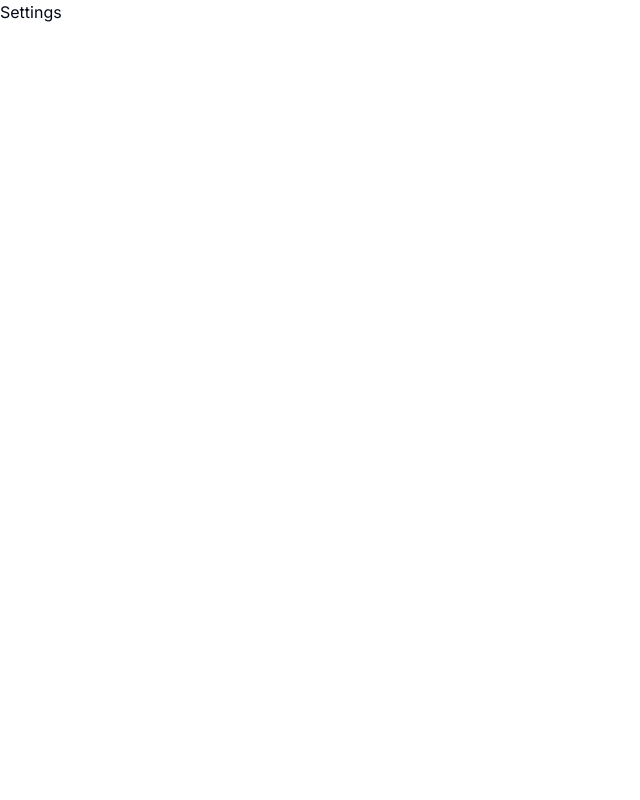
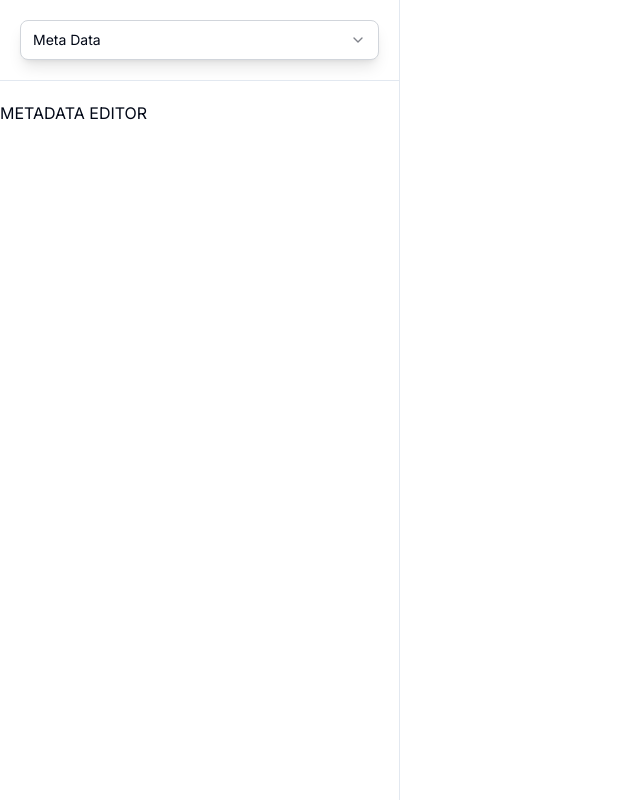
Before and after one commit to SalikJamal/nicolas-dashboard, a Next.js app: page /settings in a window 1280 px wide. Shown: the whole page, without its empty margins (0-640 px from the left). Built offline with nearby package versions, Linux system fonts and the light colour scheme.

Commit message:
Added select form

```diff
--- a/app/globals.css
+++ b/app/globals.css
@@ -5,6 +5,10 @@
 
 html, body, :root {
   height: 100%;
+}
+
+* {
+  box-sizing: border-box;
 }
 
 @layer base {
--- a/app/settings/(routes)/page.tsx
+++ b/app/settings/(routes)/page.tsx
@@ -1,5 +1,76 @@
+"use client"
+
+import { z } from "zod"
+import { zodResolver } from "@hookform/resolvers/zod"
+import { useForm } from "react-hook-form"
+import {
+    Select,
+    SelectContent,
+    SelectGroup,
+    SelectItem,
+    SelectTrigger,
+    SelectValue,
+} from "@/components/ui/select"
+import {
+    Form,
+    FormField,
+    FormItem,
+} from "@/components/ui/form"
+import { Separator } from "@/components/ui/separator"
+import MetadataEditor from "@/components/settings/metadata-editor"
+
+const formSchema = z.object({
+    setting: z.string({ required_error: "Please select an option."})
+})
+
+
 export default function SettingsPage() {
+
+    const form = useForm<z.infer<typeof formSchema>>({
+        resolver: zodResolver(formSchema),
+        defaultValues: {
+            setting: "metadata"
+        }
+    })
+
+    const onSubmit = (data: z.infer<typeof formSchema>) => {
+        console.log(data)
+    }
+
     return (
-        <div>Settings</div>
+        <div className="flex flex-col py-5 space-y-5 w-[400px] border-r h-full">
+            <div className="px-5">
+                <Form {...form}>
+                    <form onChange={form.handleSubmit(onSubmit)} onSubmit={form.handleSubmit(onSubmit)}>
+                        <FormField
+                            control={form.control}
+                            name="setting"
+                            render={({ field }) => (
+                                <FormItem>
+                                    <Select
+                                        onValueChange={field.onChange}
+                                        defaultValue={field.value}
+                                    >
+                                        <SelectTrigger className="w-full border border-gray-300 shadow-lg rounded-lg">
+                                            <SelectValue defaultValue={field.value} />
+                                        </SelectTrigger>
+                                        <SelectContent>
+                                            <SelectGroup>
+                                                <SelectItem value="metadata">Meta Data</SelectItem>
+                                                <SelectItem value="seo">SEO</SelectItem>
+                                            </SelectGroup>
+                                        </SelectContent>
+                                    </Select>
+                                </FormItem>
+                            )}
+                        />
+                    </form>
+                </Form>
+            </div>
+
+            <Separator />
+
+            <MetadataEditor />
+        </div>
     )
 }
--- /dev/null
+++ b/components/settings/metadata-editor.tsx
@@ -0,0 +1,7 @@
+export default function MetadataEditor() {
+    return (
+        <div>
+            METADATA EDITOR
+        </div>
+    )
+}
--- /dev/null
+++ b/components/ui/select.tsx
@@ -0,0 +1,160 @@
+"use client"
+
+import * as React from "react"
+import * as SelectPrimitive from "@radix-ui/react-select"
+import { Check, ChevronDown, ChevronUp } from "lucide-react"
+
+import { cn } from "@/lib/utils"
+
+const Select = SelectPrimitive.Root
+
+const SelectGroup = SelectPrimitive.Group
+
+const SelectValue = SelectPrimitive.Value
+
+const SelectTrigger = React.forwardRef<
+  React.ElementRef<typeof SelectPrimitive.Trigger>,
+  React.ComponentPropsWithoutRef<typeof SelectPrimitive.Trigger>
+>(({ className, children, ...props }, ref) => (
+  <SelectPrimitive.Trigger
+    ref={ref}
+    className={cn(
+      "flex h-10 w-full items-center justify-between rounded-md border border-input bg-background px-3 py-2 text-sm ring-offset-background placeholder:text-muted-foreground focus:outline-none focus:ring-2 focus:ring-ring focus:ring-offset-2 disabled:cursor-not-allowed disabled:opacity-50 [&>span]:line-clamp-1",
+      className
+    )}
+    {...props}
+  >
+    {children}
+    <SelectPrimitive.Icon asChild>
+      <ChevronDown className="h-4 w-4 opacity-50" />
+    </SelectPrimitive.Icon>
+  </SelectPrimitive.Trigger>
+))
+SelectTrigger.displayName = SelectPrimitive.Trigger.displayName
+
+const SelectScrollUpButton = React.forwardRef<
+  React.ElementRef<typeof SelectPrimitive.ScrollUpButton>,
+  React.ComponentPropsWithoutRef<typeof SelectPrimitive.ScrollUpButton>
+>(({ className, ...props }, ref) => (
+  <SelectPrimitive.ScrollUpButton
+    ref={ref}
+    className={cn(
+      "flex cursor-default items-center justify-center py-1",
+      className
+    )}
+    {...props}
+  >
+    <ChevronUp className="h-4 w-4" />
+  </SelectPrimitive.ScrollUpButton>
+))
+SelectScrollUpButton.displayName = SelectPrimitive.ScrollUpButton.displayName
+
+const SelectScrollDownButton = React.forwardRef<
+  React.ElementRef<typeof SelectPrimitive.ScrollDownButton>,
+  React.ComponentPropsWithoutRef<typeof SelectPrimitive.ScrollDownButton>
+>(({ className, ...props }, ref) => (
+  <SelectPrimitive.ScrollDownButton
+    ref={ref}
+    className={cn(
+      "flex cursor-default items-center justify-center py-1",
+      className
+    )}
+    {...props}
+  >
+    <ChevronDown className="h-4 w-4" />
+  </SelectPrimitive.ScrollDownButton>
+))
+SelectScrollDownButton.displayName =
+  SelectPrimitive.ScrollDownButton.displayName
+
+const SelectContent = React.forwardRef<
+  React.ElementRef<typeof SelectPrimitive.Content>,
+  React.ComponentPropsWithoutRef<typeof SelectPrimitive.Content>
+>(({ className, children, position = "popper", ...props }, ref) => (
+  <SelectPrimitive.Portal>
+    <SelectPrimitive.Content
+      ref={ref}
+      className={cn(
+        "relative z-50 max-h-96 min-w-[8rem] overflow-hidden rounded-md border bg-popover text-popover-foreground shadow-md data-[state=open]:animate-in data-[state=closed]:animate-out data-[state=closed]:fade-out-0 data-[state=open]:fade-in-0 data-[state=closed]:zoom-out-95 data-[state=open]:zoom-in-95 data-[side=bottom]:slide-in-from-top-2 data-[side=left]:slide-in-from-right-2 data-[side=right]:slide-in-from-left-2 data-[side=top]:slide-in-from-bottom-2",
+        position === "popper" &&
+          "data-[side=bottom]:translate-y-1 data-[side=left]:-translate-x-1 data-[side=right]:translate-x-1 data-[side=top]:-translate-y-1",
+        className
+      )}
+      position={position}
+      {...props}
+    >
+      <SelectScrollUpButton />
+      <SelectPrimitive.Viewport
+        className={cn(
+          "p-1",
+          position === "popper" &&
+            "h-[var(--radix-select-trigger-height)] w-full min-w-[var(--radix-select-trigger-width)]"
+        )}
+      >
+        {children}
+      </SelectPrimitive.Viewport>
+      <SelectScrollDownButton />
+    </SelectPrimitive.Content>
+  </SelectPrimitive.Portal>
+))
+SelectContent.displayName = SelectPrimitive.Content.displayName
+
+const SelectLabel = React.forwardRef<
+  React.ElementRef<typeof SelectPrimitive.Label>,
+  React.ComponentPropsWithoutRef<typeof SelectPrimitive.Label>
+>(({ className, ...props }, ref) => (
+  <SelectPrimitive.Label
+    ref={ref}
+    className={cn("py-1.5 pl-8 pr-2 text-sm font-semibold", className)}
+    {...props}
+  />
+))
+SelectLabel.displayName = SelectPrimitive.Label.displayName
+
+const SelectItem = React.forwardRef<
+  React.ElementRef<typeof SelectPrimitive.Item>,
+  React.ComponentPropsWithoutRef<typeof SelectPrimitive.Item>
+>(({ className, children, ...props }, ref) => (
+  <SelectPrimitive.Item
+    ref={ref}
+    className={cn(
+      "relative flex w-full cursor-default select-none items-center rounded-sm py-1.5 pl-8 pr-2 text-sm outline-none focus:bg-accent focus:text-accent-foreground data-[disabled]:pointer-events-none data-[disabled]:opacity-50",
+      className
+    )}
+    {...props}
+  >
+    <span className="absolute left-2 flex h-3.5 w-3.5 items-center justify-center">
+      <SelectPrimitive.ItemIndicator>
+        <Check className="h-4 w-4" />
+      </SelectPrimitive.ItemIndicator>
+    </span>
+
+    <SelectPrimitive.ItemText>{children}</SelectPrimitive.ItemText>
+  </SelectPrimitive.Item>
+))
+SelectItem.displayName = SelectPrimitive.Item.displayName
+
+const SelectSeparator = React.forwardRef<
+  React.ElementRef<typeof SelectPrimitive.Separator>,
+  React.ComponentPropsWithoutRef<typeof SelectPrimitive.Separator>
+>(({ className, ...props }, ref) => (
+  <SelectPrimitive.Separator
+    ref={ref}
+    className={cn("-mx-1 my-1 h-px bg-muted", className)}
+    {...props}
+  />
+))
+SelectSeparator.displayName = SelectPrimitive.Separator.displayName
+
+export {
+  Select,
+  SelectGroup,
+  SelectValue,
+  SelectTrigger,
+  SelectContent,
+  SelectLabel,
+  SelectItem,
+  SelectSeparator,
+  SelectScrollUpButton,
+  SelectScrollDownButton,
+}
--- /dev/null
+++ b/components/ui/separator.tsx
@@ -0,0 +1,31 @@
+"use client"
+
+import * as React from "react"
+import * as SeparatorPrimitive from "@radix-ui/react-separator"
+
+import { cn } from "@/lib/utils"
+
+const Separator = React.forwardRef<
+  React.ElementRef<typeof SeparatorPrimitive.Root>,
+  React.ComponentPropsWithoutRef<typeof SeparatorPrimitive.Root>
+>(
+  (
+    { className, orientation = "horizontal", decorative = true, ...props },
+    ref
+  ) => (
+    <SeparatorPrimitive.Root
+      ref={ref}
+      decorative={decorative}
+      orientation={orientation}
+      className={cn(
+        "shrink-0 bg-border",
+        orientation === "horizontal" ? "h-[1px] w-full" : "h-full w-[1px]",
+        className
+      )}
+      {...props}
+    />
+  )
+)
+Separator.displayName = SeparatorPrimitive.Root.displayName
+
+export { Separator }
--- a/package.json
+++ b/package.json
@@ -13,6 +13,8 @@
     "@clerk/nextjs": "^5.0.6",
     "@hookform/resolvers": "^3.3.4",
     "@radix-ui/react-label": "^2.0.2",
+    "@radix-ui/react-select": "^2.0.0",
+    "@radix-ui/react-separator": "^1.0.3",
     "@radix-ui/react-slot": "^1.0.2",
     "class-variance-authority": "^0.7.0",
     "clsx": "^2.1.1",
```
Also changed, not shown: 1 other file (tests, documents, lock files or other folders).
